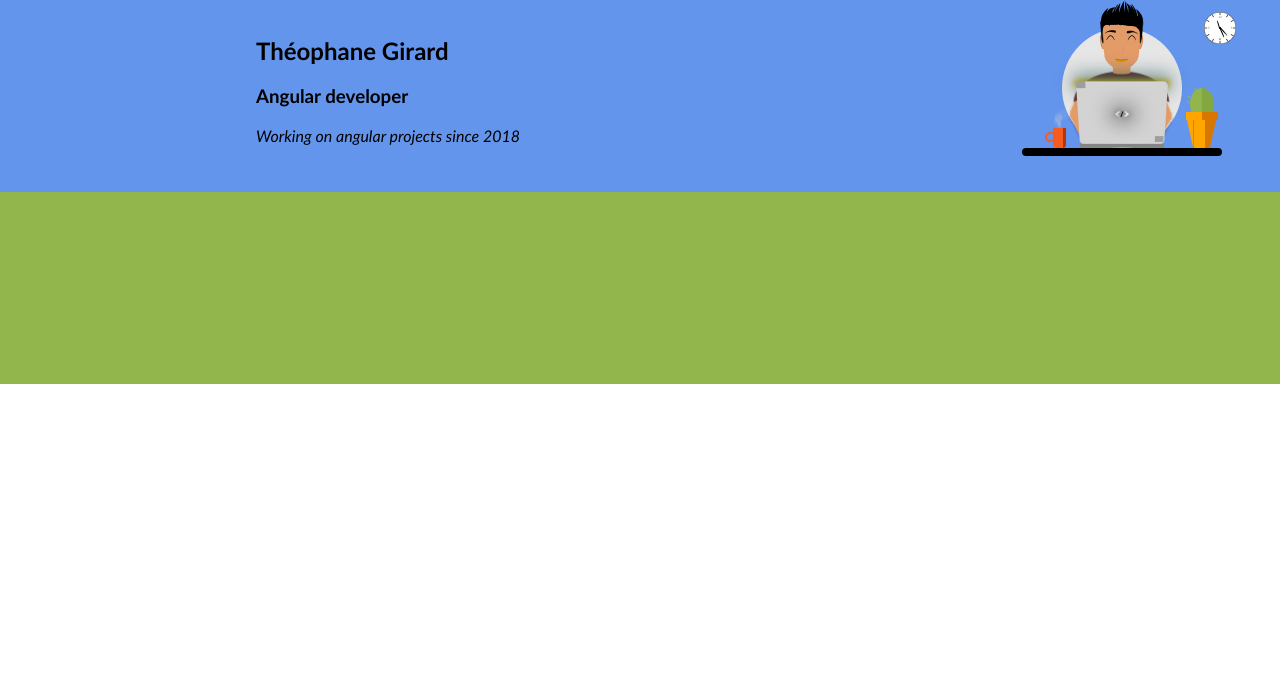
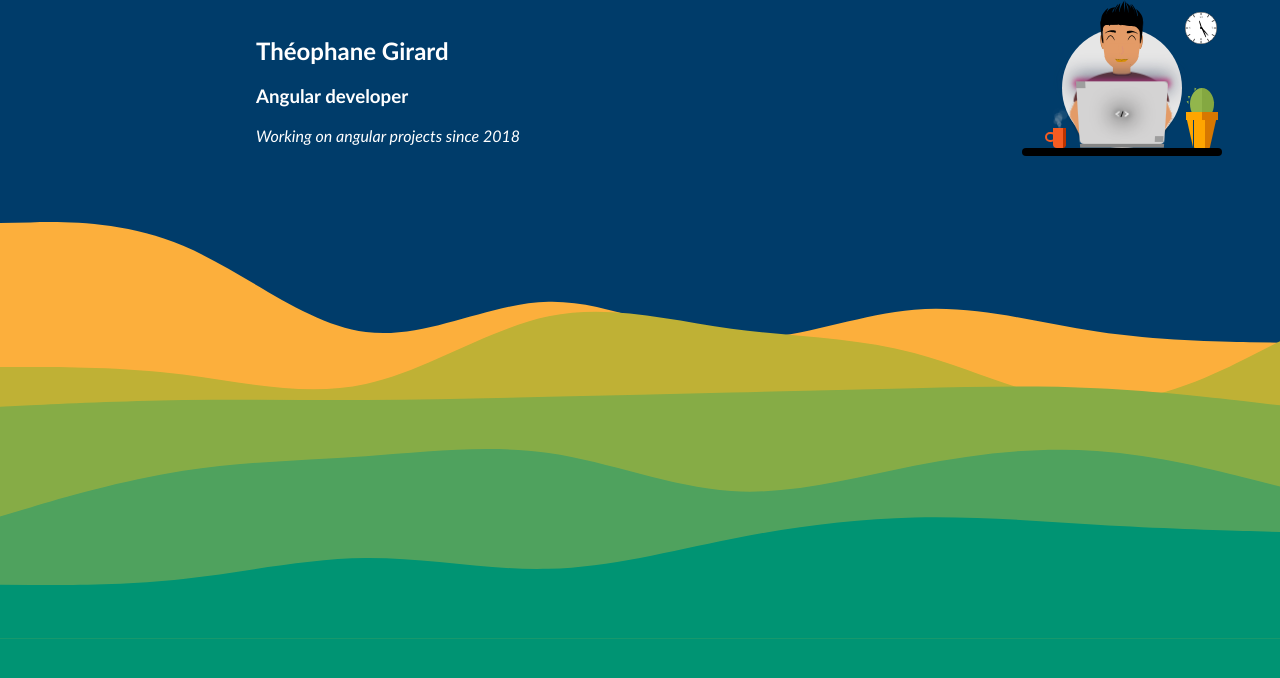
Before and after one commit to theophane-girard/theophane-girard.github.io, an Angular app: page / in a window 1280 px wide. Shown: the top 678 px of the page. Built offline with nearby package versions, Linux system fonts and the light colour scheme; grey boxes are pictures that could not be loaded.

Commit message:
add first section and clock position

```diff
--- a/src/app/app.component.scss
+++ b/src/app/app.component.scss
@@ -1,3 +1,15 @@
 #skills {
-  background: #92b64c;
+  background: #009473;
 }
+
+.spacer {
+  aspect-ratio: 860/300;
+  width: 100%;
+  background-repeat: no-repeat;
+  background-size: cover;
+  background-position: center bottom;
+}
+
+#layer1 {
+  background-image: url('../assets/layer1.svg');
+}
--- a/src/app/app.component.ts
+++ b/src/app/app.component.ts
@@ -6,6 +6,7 @@ import { HomeComponent } from './home/home.component';
   imports: [HomeComponent],
   template: `
     <cv-home></cv-home>
+    <div id="layer1" class="spacer"></div>
     <section id="skills"></section>
   `,
   standalone: true,
--- a/src/app/home/home.component.scss
+++ b/src/app/home/home.component.scss
@@ -2,7 +2,7 @@
 
 section {
   align-items: flex-start;
-  background: cornflowerblue;
+  background: #003c6a;
 }
 
 #container {
@@ -36,7 +36,7 @@ section {
 
 cv-clock {
   z-index: 6;
-  left: 20em;
+  left: global.$container-width * 0.7;
 }
 
 cv-laptop {
--- a/src/styles.scss
+++ b/src/styles.scss
@@ -18,6 +18,7 @@ body {
 html {
   font-family: Calibri, Candara, Segoe, Segoe UI, Optima, Arial, sans-serif;
   overflow-x: hidden;
+  color: white;
 }
 
 section {
```
Also changed, not shown: src/assets/layer1.svg (added).
